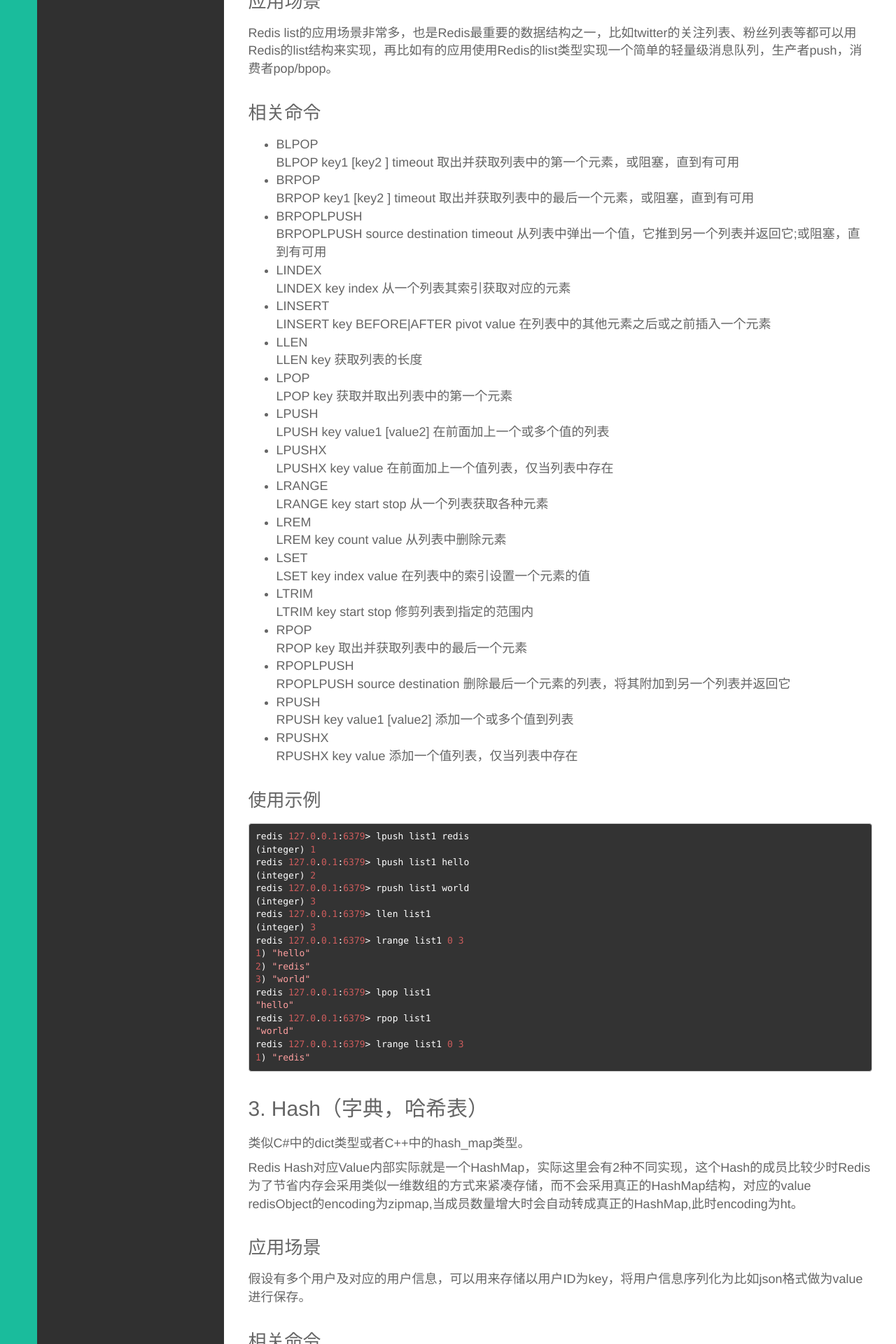
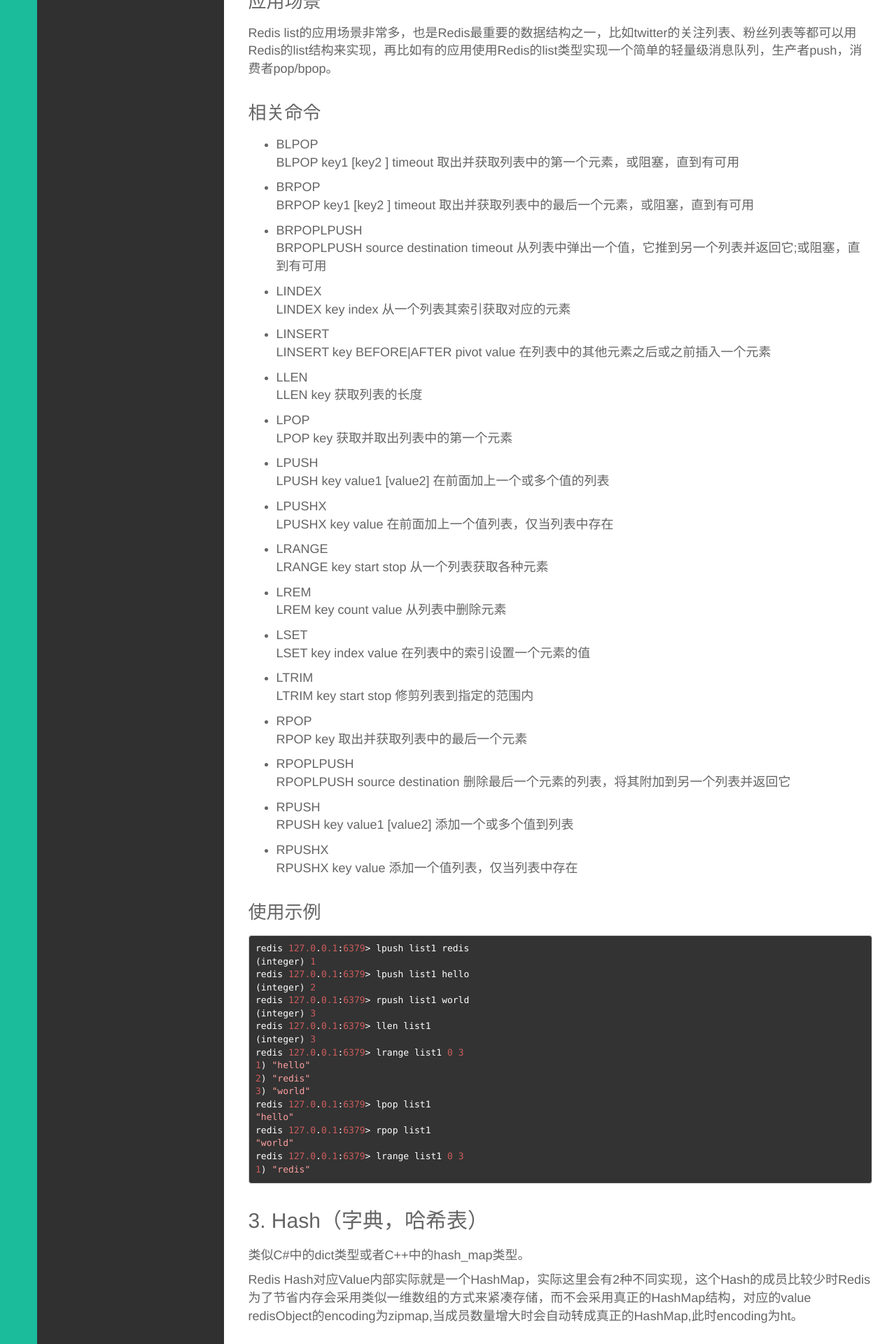
Before and after one commit to lizhenghn123/lizhenghn123.github.io, a Jekyll site: the page built from _posts/开发/2016-03-26-Redis-DataStructure-And-Commands.md, in a window 1280 px wide. Shown: the part 2429-4349 px from the top of the page at 70% size. Built offline with Jekyll 4.4.1, drawn with Linux system fonts in a browser that asks for light colours; Markdown is read by kramdown in place of the engine named in the settings; comment, search, counter and statistics services are not loaded; some of the changed text lies outside the part shown.

Commit message:
。。。

```diff
--- a/_posts/开发/2016-03-26-Redis-DataStructure-And-Commands.md
+++ b/_posts/开发/2016-03-26-Redis-DataStructure-And-Commands.md
@@ -115,36 +115,52 @@ Redis list的应用场景非常多，也是Redis最重要的数据结构之一
 ### 相关命令
 - BLPOP
 BLPOP key1 [key2 ] timeout   取出并获取列表中的第一个元素，或阻塞，直到有可用
+
 - BRPOP
 BRPOP key1 [key2 ] timeout 	 取出并获取列表中的最后一个元素，或阻塞，直到有可用
+
 - BRPOPLPUSH
 BRPOPLPUSH source destination timeout   从列表中弹出一个值，它推到另一个列表并返回它;或阻塞，直到有可用
+
 - LINDEX
 LINDEX key index 			 从一个列表其索引获取对应的元素
+
 - LINSERT
 LINSERT key BEFORE|AFTER pivot value  在列表中的其他元素之后或之前插入一个元素
+
 - LLEN
 LLEN key					    获取列表的长度
+
 - LPOP
 LPOP key						获取并取出列表中的第一个元素
+
 - LPUSH
 LPUSH key value1 [value2]		在前面加上一个或多个值的列表
+
 - LPUSHX
 LPUSHX key value				在前面加上一个值列表，仅当列表中存在
+
 - LRANGE
 LRANGE key start stop			从一个列表获取各种元素
+
 - LREM
 LREM key count value			从列表中删除元素
+
 - LSET
 LSET key index value			在列表中的索引设置一个元素的值
+
 - LTRIM
 LTRIM key start stop			修剪列表到指定的范围内
+
 - RPOP
 RPOP key						取出并获取列表中的最后一个元素
+
 - RPOPLPUSH
 RPOPLPUSH source destination	删除最后一个元素的列表，将其附加到另一个列表并返回它
+
 - RPUSH
 RPUSH key value1 [value2]		添加一个或多个值到列表
+
 - RPUSHX
 RPUSHX key value				添加一个值列表，仅当列表中存在
 
@@ -181,18 +197,25 @@ Redis Hash对应Value内部实际就是一个HashMap，实际这里会有2种不
 
 - HDEL
 HDEL key field[field...]            删除对象的一个或几个属性域，不存在的属性将被忽略
+
 - HEXISTS
 HEXISTS key field                   查看对象是否存在该属性域
+
 - HGET
 HGET key field                      获取对象中该field属性域的值
+
 - HGETALL
 HGETALL key                         获取对象的所有属性域和值
+
 - HINCRBY
 HINCRBY key field value             将该对象中指定域的值增加给定的value，原子自增操作，只能是integer的属性值可以使用
+
 - HINCRBYFLOAT
 HINCRBYFLOAT key field increment    将该对象中指定域的值增加给定的浮点数
+
 - HKEYS
 HKEYS key                           获取对象的所有属性字段
+
 - HVALS
 HVALS key                           获取对象的所有属性值
 - HLEN
@@ -201,12 +224,16 @@ HLEN key                            获取对象的所有属性字段的总数
 HMGET key field[field...]           获取对象的一个或多个指定字段的值
 - HSET
 HSET key field value                设置对象指定字段的值
+
 - HMSET
 HMSET key field value [field value ...] 同时设置对象中一个或多个字段的值
+
 - HSETNX
 HSETNX key field value               只在对象不存在指定的字段时才设置字段的值
+
 - HSTRLEN
 HSTRLEN key field                    返回对象指定field的value的字符串长度，如果该对象或者field不存在，返回0.
+
 - HSCAN
 HSCAN key cursor [MATCH pattern] [COUNT count]  类似SCAN命令
 
@@ -247,32 +274,46 @@ Redis set对外提供的功能与list类似是一个列表的功能，特殊之
 ### 相关命令
 - SADD
 SADD key member [member ...]    添加一个或者多个元素到集合(set)里
+
 - SACRD
 SCARD key					    获取集合里面的元素数量
+
 - SDIFF
 SDIFF key [key ...]				获得队列不存在的元素
+
 - SDIFFSTORE
 SDIFFSTORE destination key [key ...]    获得队列不存在的元素，并存储在一个关键的结果集
+
 - SINTER
 SINTER key [key ...]			获得两个集合的交集
+
 - SINTERSTORE
 SINTERSTORE destination key [key ...]	获得两个集合的交集，并存储在一个集合中
+
 - SISMEMBER
 SISMEMBER key member			确定一个给定的值是一个集合的成员
+
 - SMEMBERS
 SMEMBERS key					获取集合里面的所有key
+
 - SMOVE
 SMOVE source destination member	移动集合里面的一个key到另一个集合
+
 - SPOP
 SPOP key [count]				获取并删除一个集合里面的元素
+
 - SRANDMEMBER
 SRANDMEMBER key [count]			从集合里面随机获取一个元素
+
 - SREM
 SREM key member [member ...]	从集合里删除一个或多个元素，不存在的元素会被忽略
+
 - SUNION
 SUNION key [key ...]			添加多个set元素
+
 - SUNIONSTORE
 SUNIONSTORE destination key [key ...]	合并set元素，并将结果存入新的set里面
+
 - SSCAN
 SSCAN key cursor [MATCH pattern] [COUNT count]	迭代set里面的元素
 
@@ -322,46 +363,65 @@ Redis sorted set的使用场景与set类似，区别是set不是自动有序的
 ###相关命令
 - ZADD
 	ZADD key score1 member1 [score2 member2]	添加一个或多个成员到有序集合，或者如果它已经存在更新其分数
+
 - ZCARD
 	ZCARD key									得到的有序集合成员的数量
+
 - ZCOUNT
 	ZCOUNT key min max							计算一个有序集合成员与给定值范围内的分数
+
 - ZINCRBY
 	ZINCRBY key increment member				在有序集合增加成员的分数
+
 - ZINTERSTORE
 	ZINTERSTORE destination numkeys key [key ...]	多重交叉排序集合，并存储生成一个新的键有序集合。
+
 - ZLEXCOUNT
 	ZLEXCOUNT key min max						计算一个给定的字典范围之间的有序集合成员的数量
+
 - ZRANGE
 	ZRANGE key start stop [WITHSCORES]			由索引返回一个成员范围的有序集合（从低到高）
+
 - ZRANGEBYLEX
 	ZRANGEBYLEX key min max [LIMIT offset count]返回一个成员范围的有序集合（由字典范围）
+
 - ZRANGEBYSCORE
 	ZRANGEBYSCORE key min max [WITHSCORES] [LIMIT]	返回有序集key中，所有 score 值介于 min 和 max 之间(包括等于 min 或 max )的成员，有序集成员按 score 值递增(从小到大)次序排列
+
 - ZRANK
 	ZRANK key member							确定成员的索引中有序集合
+
 - ZREM
 	ZREM key member [member ...]				从有序集合中删除一个或多个成员，不存在的成员将被忽略
+
 - ZREMRANGEBYLEX
 	ZREMRANGEBYLEX key min max					删除所有成员在给定的字典范围之间的有序集合
+
 - ZREMRANGEBYRANK
 	ZREMRANGEBYRANK key start stop				在给定的索引之内删除所有成员的有序集合
+
 - ZREMRANGEBYSCORE
 	ZREMRANGEBYSCORE key min max				在给定的分数之内删除所有成员的有序集合
+
 - ZREVRANGE
 	ZREVRANGE key start stop [WITHSCORES]		返回一个成员范围的有序集合，通过索引，以分数排序，从高分到低分
+
 - ZREVRANGEBYSCORE
 	ZREVRANGEBYSCORE key max min [WITHSCORES]	返回一个成员范围的有序集合，以socre排序从高到低
+
 - ZREVRANK
 	ZREVRANK key member							确定一个有序集合成员的索引，以分数排序，从高分到低分
+
 - ZSCORE
 	ZSCORE key member							获取给定成员相关联的分数在一个有序集合
+
 - ZUNIONSTORE
 	ZUNIONSTORE destination numkeys key [key ...]	添加多个集排序，所得排序集合存储在一个新的键
+
 - ZSCAN
 	ZSCAN key cursor [MATCH pattern] [COUNT count]	增量迭代排序元素集和相关的分数
 
-####使用示例
+### 使用示例
 
 	redis 127.0.0.1:6379> zadd dbs 100 redis
 	(integer) 1
```
